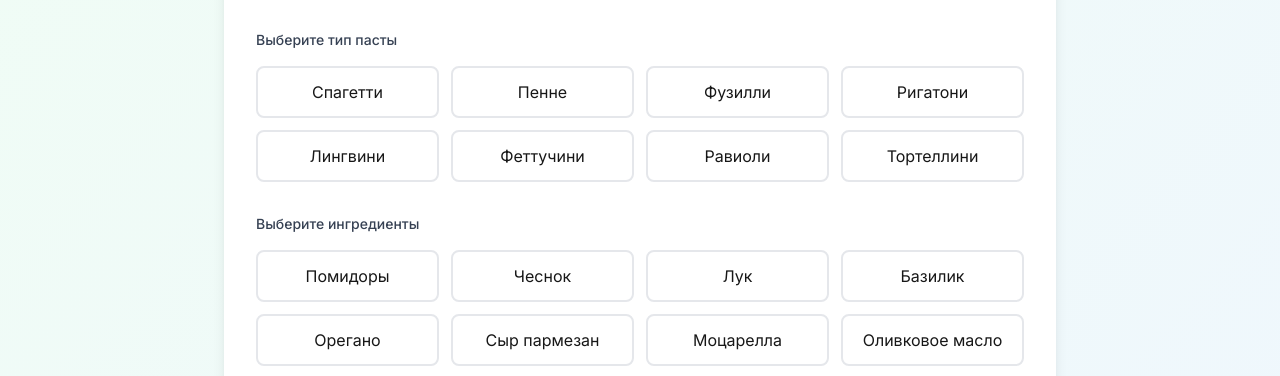
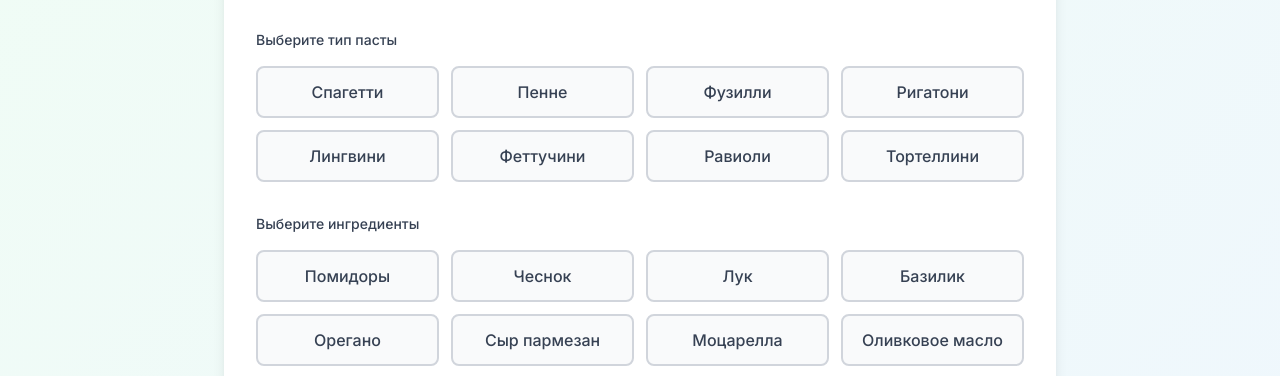
Before and after one commit to sirbethebrave-dotcom/pasta-master, a Next.js app: page / in a window 1280 px wide. Shown: the part 420-796 px from the top of the page. Built offline with nearby package versions, Linux system fonts and the light colour scheme.

Commit message:
Improve button readability - better colors for unselected options

```diff
--- a/src/app/page.tsx
+++ b/src/app/page.tsx
@@ -111,10 +111,10 @@ export default function Home() {
                   <button
                     key={pasta}
                     onClick={() => handlePastaSelect(pasta)}
-                    className={`px-4 py-3 rounded-lg border-2 transition-colors ${
+                    className={`px-4 py-3 rounded-lg border-2 transition-colors font-medium ${
                       state.pasta === pasta
                         ? 'border-green-500 bg-green-50 text-green-700'
-                        : 'border-gray-200 hover:border-green-300'
+                        : 'border-gray-300 bg-gray-50 text-gray-700 hover:border-green-400 hover:bg-green-50 hover:text-green-700'
                     }`}
                   >
                     {pasta}
@@ -133,10 +133,10 @@ export default function Home() {
                   <button
                     key={ingredient}
                     onClick={() => handleIngredientToggle(ingredient)}
-                    className={`px-4 py-3 rounded-lg border-2 transition-colors ${
+                    className={`px-4 py-3 rounded-lg border-2 transition-colors font-medium ${
                       state.ingredients.includes(ingredient)
                         ? 'border-green-500 bg-green-50 text-green-700'
-                        : 'border-gray-200 hover:border-green-300'
+                        : 'border-gray-300 bg-gray-50 text-gray-700 hover:border-green-400 hover:bg-green-50 hover:text-green-700'
                     }`}
                   >
                     {ingredient}
```
